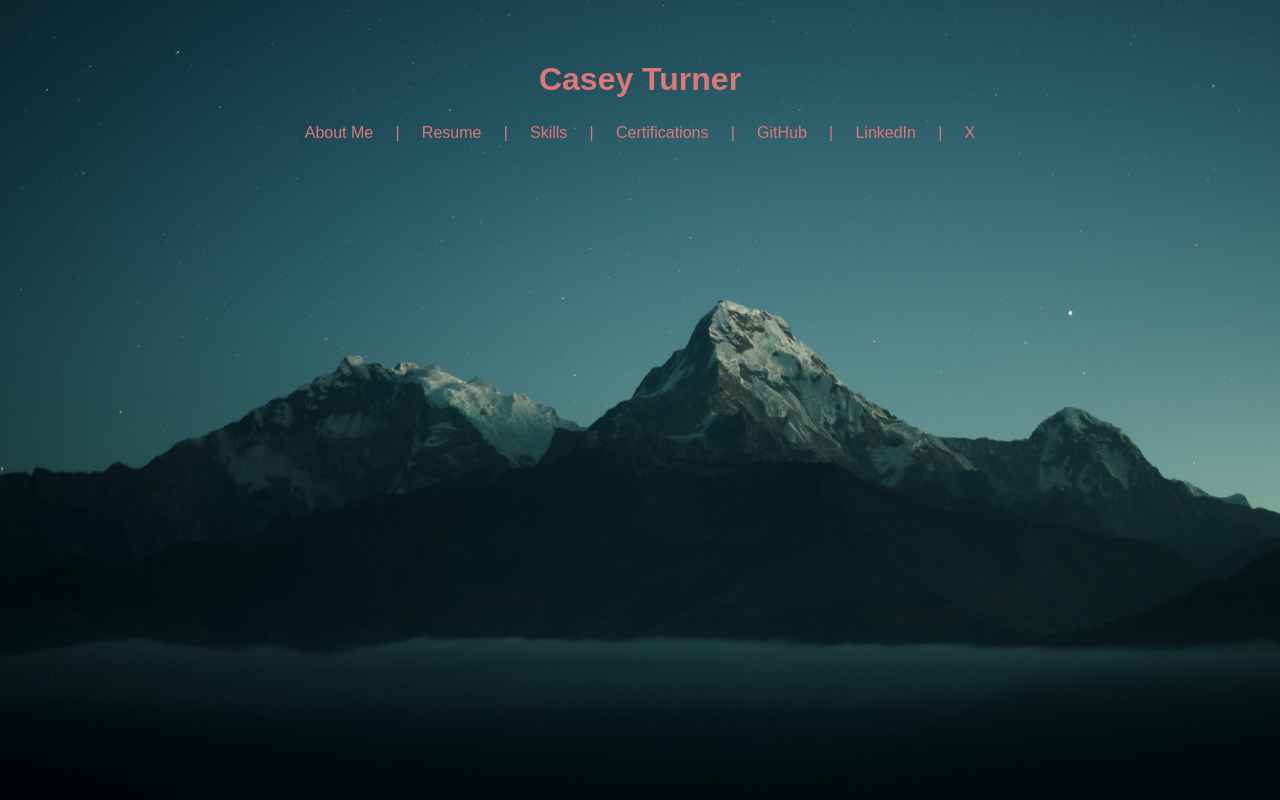
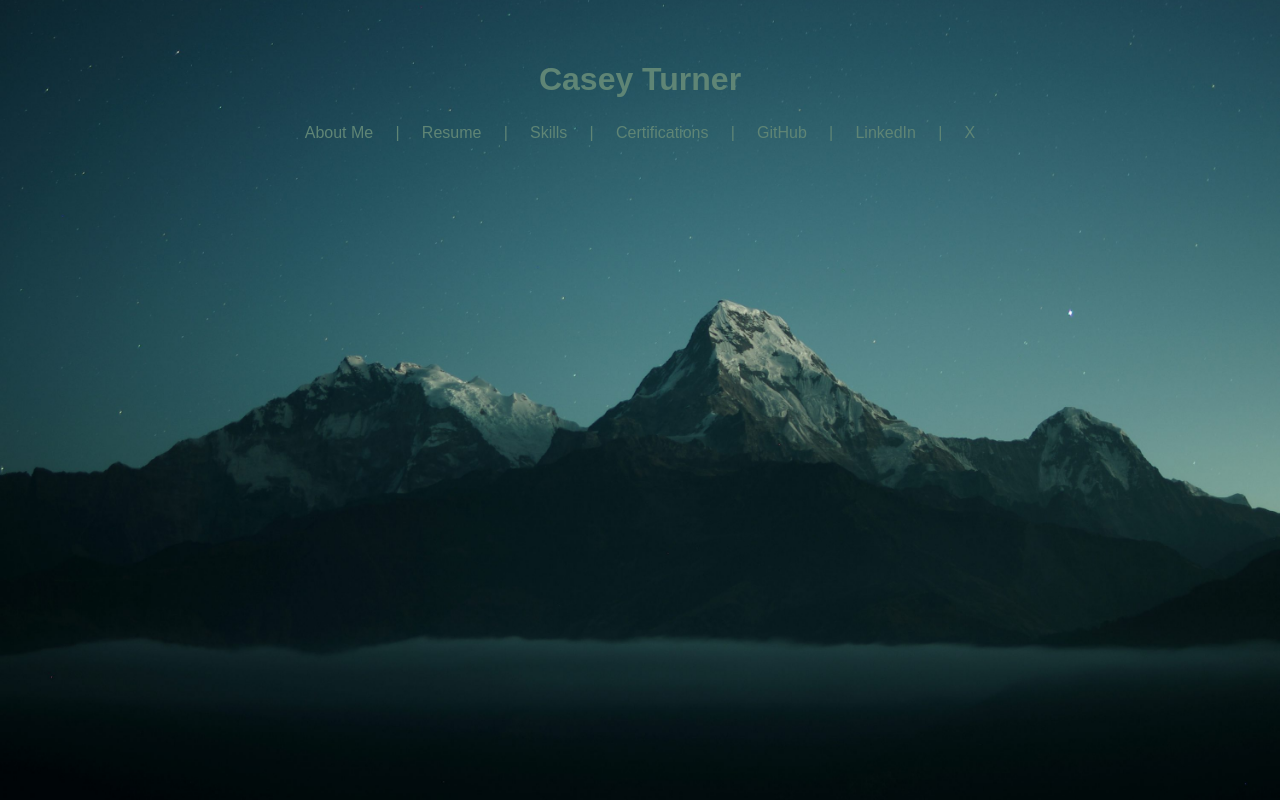
Before and after one commit to itscturner/cturn.dev, a plain HTML site: page index.html in a window 1280 px wide. Drawn offline with Linux system fonts and the light colour scheme; files that its build step writes are made by us from their sources.

Commit message:
Update style.css

```diff
--- a/css/style.css
+++ b/css/style.css
@@ -10,17 +10,17 @@ body {
 }
 
 h1 {
-  color: #DD7878;
+  color: #5F8575;
   text-align: center;
 }
 
 p {
   line-height: 1.6;
-  color: #DD7878;
+  color: #5F8575;
 }
 
 a {
-  color: #DD7878;
+  color: #5F8575;
   text-decoration: none;
 }
 
```
